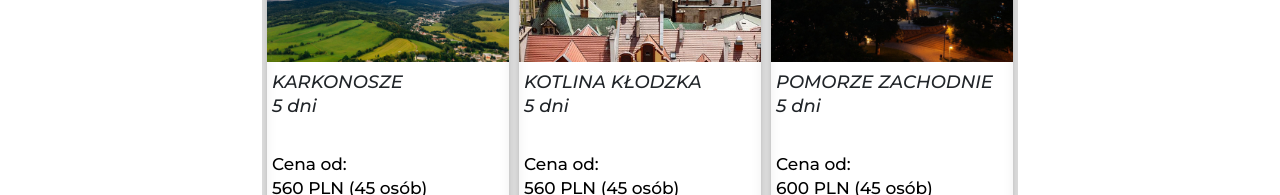
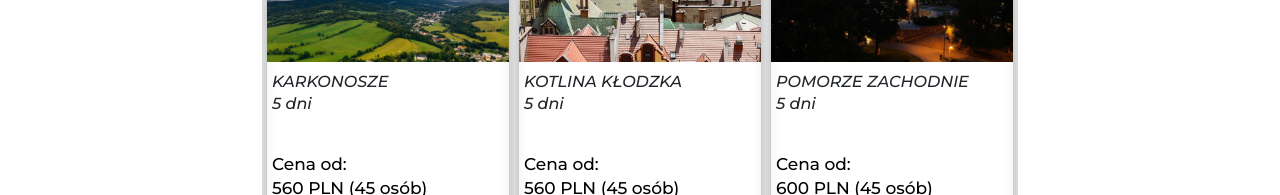
Before and after one commit to MariuszRozycki/tour-guide-pl, a React (Vite) app: page / in a window 1280 px wide. Shown: the part 1106-1301 px from the top of the page. Built offline with nearby package versions, Linux system fonts and the light colour scheme.

Commit message:
Changed h2-font-size

```diff
--- a/src/styles/global.css
+++ b/src/styles/global.css
@@ -62,7 +62,7 @@ body {
   --h1-fs: clamp(34px, 1rem + 2vw, 54px);
   --h1-spam-fs: 2rem;
   --h2-fs: 1.8rem;
-  --h2-fs-offer: clamp(16px, 1rem + 2vw, 18px);
+  --h2-fs-offer: clamp(16px, 1rem + 2vw, 16px);
   --h3-fs: 1.17rem;
   --h4-fs: 1rem;
   --fs-input-text-area: clamp(12px, 1rem + 2vw, 14px);
```
